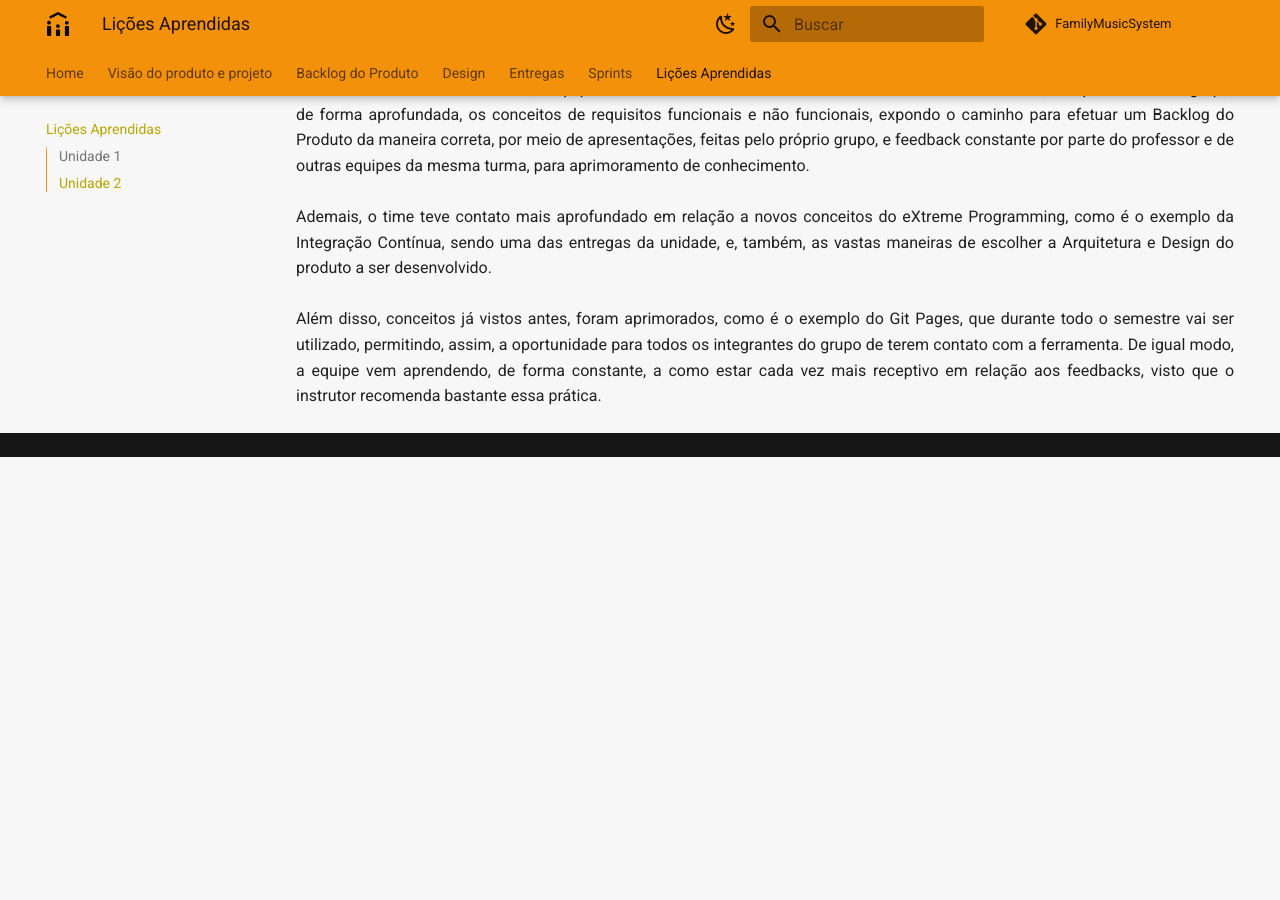
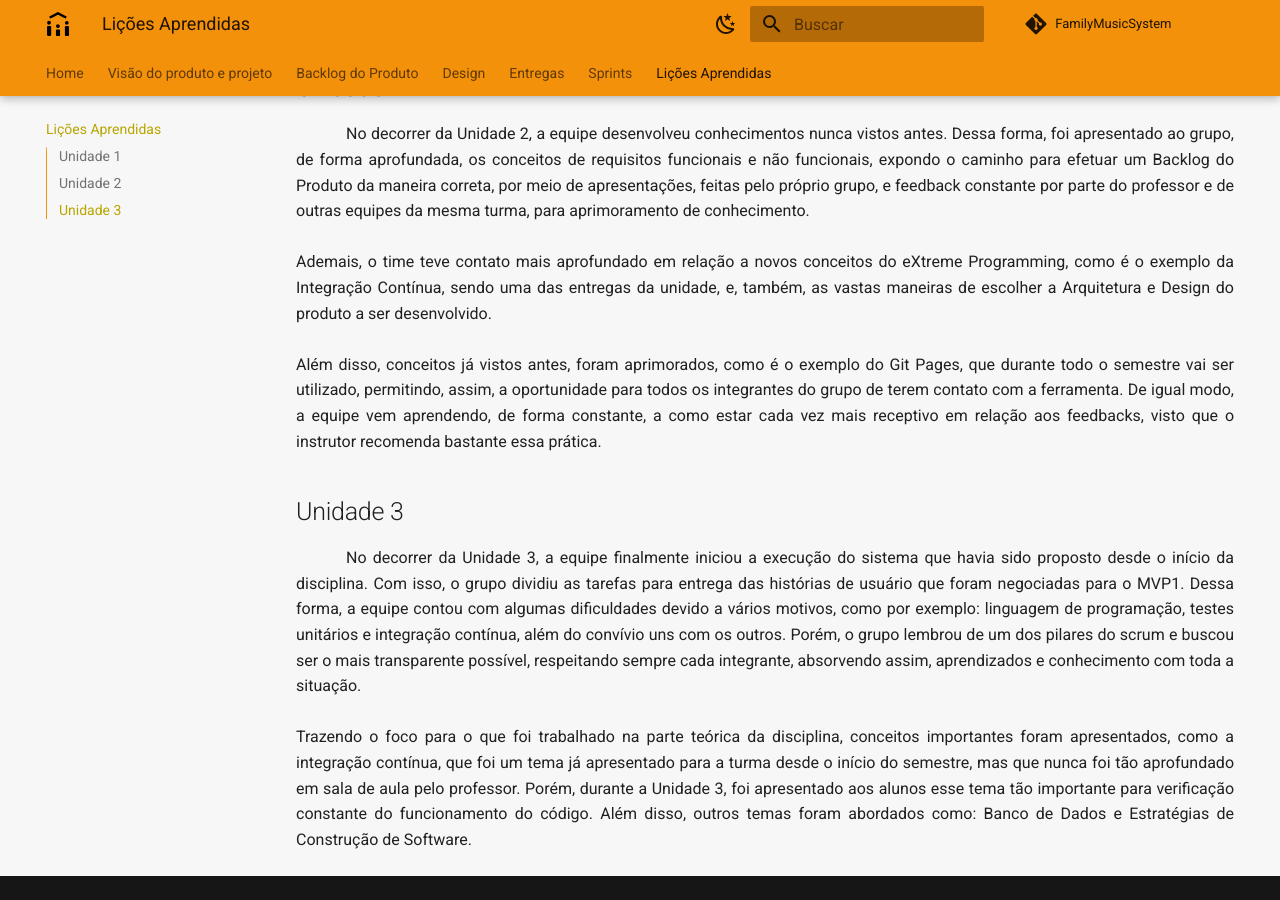
Before and after one commit to mdsreq-fga-unb/2023.1-FamilyMusicSystem, an MkDocs documentation site: the page built from docs/visao-produto-projeto/licoes-aprendidas.md, in a window 1280 px wide and 900 px high, scrolled down 763 px. Built offline with MkDocs 1.6.1 and Material for MkDocs 9.7.7, drawn with Linux system fonts in a browser that asks for light colours; comment, search, counter and statistics services are not loaded; old or Windows-style settings are respelled for this version of MkDocs; before the commit the page ends 1220 px from its top, so only the background shows below that; some of the changed text lies outside the part shown.

Commit message:
add: adicionando lições aprendidas da unidade 3 e atualizando backlog do produto

```diff
--- a/docs/visao-produto-projeto/licoes-aprendidas.md
+++ b/docs/visao-produto-projeto/licoes-aprendidas.md
@@ -4,6 +4,7 @@
 | :--------: | :----: | :---------------------------------: | :----------------------------------------------------------------------: |
 | 20/04/2023 |  0.1   | Criação e estruturação do documento |Luan Mateus, </br> Maykon Junio |
 | 16/05/2023 |  0.2   | Inserção de Lições Aprendidas na Unidade 2 |Luan Mateus |
+| 16/05/2023 |  0.3   | Inserção de Lições Aprendidas na Unidade 3 |Luan Mateus |
 
 ## Unidade 1
 
@@ -21,3 +22,11 @@ Ademais, o time teve contato mais aprofundado em relação a novos conceitos do
 
 Além disso, conceitos já vistos antes, foram aprimorados, como é o exemplo do Git Pages, que durante todo o semestre vai ser utilizado, permitindo, assim, a oportunidade para todos os integrantes do grupo de terem contato com a ferramenta. De igual modo, a equipe vem aprendendo, de forma constante, a como estar cada vez mais receptivo em relação aos feedbacks, visto que o instrutor recomenda bastante essa prática.
  </p>
+
+## Unidade 3
+
+<p style="text-indent: 50px;text-align: justify;">
+No decorrer da Unidade 3, a equipe finalmente iniciou a execução do sistema que havia sido proposto desde o início da disciplina. Com isso, o grupo dividiu as tarefas para entrega das histórias de usuário que foram negociadas para o MVP1. Dessa forma, a equipe contou com algumas dificuldades devido a vários motivos, como por exemplo: linguagem de programação, testes unitários e integração contínua, além do convívio uns com os outros. Porém, o grupo lembrou de um dos pilares do scrum e buscou ser o mais transparente possível, respeitando sempre cada integrante, absorvendo assim, aprendizados e conhecimento com toda a situação.<br><br>
+
+Trazendo o foco para o que foi trabalhado na parte teórica da disciplina, conceitos importantes foram apresentados, como a integração contínua, que foi um tema já apresentado para a turma desde o início do semestre, mas que nunca foi tão aprofundado em sala de aula pelo professor. Porém, durante a Unidade 3, foi apresentado aos alunos esse tema tão importante para verificação constante do funcionamento do código. Além disso, outros temas foram abordados como: Banco de Dados e Estratégias de Construção de Software.
+ </p>
```
Also changed, not shown: docs/backlog_produto/backlog_produto.md (+4 -4 lines).
